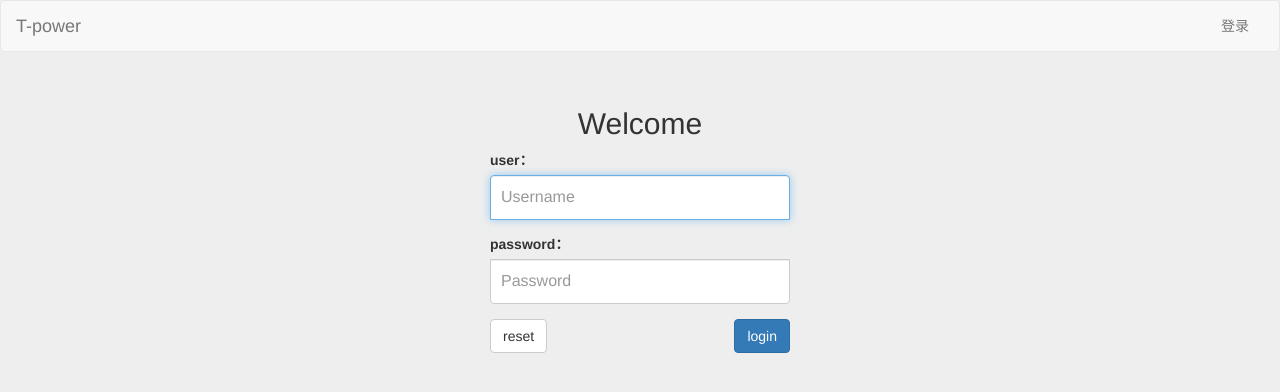
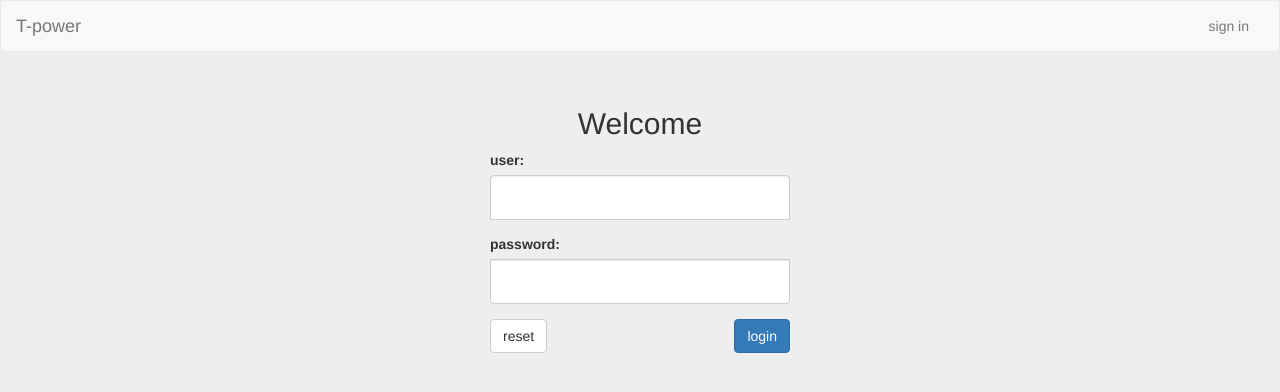
Before and after one commit to caobaichuan1122/inventory_management, a Django app: page / in a window 1280 px wide. Shown: the top 392 px of the page. Run offline with Django 4.2, Linux system fonts and the light colour scheme; some libraries are stand-ins or nearby versions.

Commit message:
version 10

```diff
--- /dev/null
+++ b/login/froms.py
@@ -0,0 +1,6 @@
+from django import forms
+
+
+class UserForm(forms.Form):
+    username = forms.CharField(label="user", max_length=128, widget=forms.TextInput(attrs={'class': 'form-control'}))
+    password = forms.CharField(label="password", max_length=256, widget=forms.PasswordInput(attrs={'class': 'form-control'}))
--- a/login/templates/base.html
+++ b/login/templates/base.html
@@ -40,7 +40,7 @@
             <!--<li class="active"><a href="/index/">主页</a></li>-->
           </ul>
           <ul class="nav navbar-nav navbar-right">
-            <li><a href="/login/">登录</a></li>
+            <li><a href="/login/">sign in</a></li>
             <!--<li><a href="/register/">注册</a></li>-->
           </ul>
         </div><!-- /.navbar-collapse -->
--- a/login/templates/login/login.html
+++ b/login/templates/login/login.html
@@ -10,16 +10,23 @@
     <div class="container">
         <div class="col-md-4 col-md-offset-4">
           <form class='form-login' action="/login/" method="post">
+
+              {% if message %}
+                    <div class="alert alert-warning">{{ message }}</div>
+              {% endif %}
+
               {% csrf_token %}
               <h2 class="text-center">Welcome</h2>
+
               <div class="form-group">
-                <label for="id_username">user：</label>
-                <input type="text" name='username' class="form-control" id="id_username" placeholder="Username" autofocus required>
-              </div>
-              <div class="form-group">
-                <label for="id_password">password：</label>
-                <input type="password" name='password' class="form-control" id="id_password" placeholder="Password" required>
-              </div>
+                  {{ login_form.username.label_tag }}
+                  {{ login_form.username}}
+                </div>
+                <div class="form-group">
+              {{ login_form.password.label_tag }}
+              {{ login_form.password }}
+                  </div>
+
               <button type="reset" class="btn btn-default pull-left">reset</button>
               <button type="submit" class="btn btn-primary pull-right">login</button>
           </form>
--- a/login/views.py
+++ b/login/views.py
@@ -1,4 +1,7 @@
 from django.shortcuts import render,redirect
+from .froms import UserForm
+from login import models
+
 
 def index(request):
     pass
@@ -6,10 +9,23 @@ def index(request):
 
 def login(request):
     if request.method == "POST":
-        username = request.POST.get('username')
-        password = request.POST.get('password')
-        return redirect('/index/')
-    return render(request, 'login/login.html')
+        login_form = UserForm(request.POST)
+        message = "Please check！"
+        if login_form.is_valid():
+            username = login_form.cleaned_data['username']
+            password = login_form.cleaned_data['password']
+            try:
+                user = models.User.objects.get(name=username)
+                if user.password == password:
+                    return redirect('/index/')
+                else:
+                    message = "password error！"
+            except:
+                message = "account error！"
+        return render(request, 'login/login.html', locals())
+
+    login_form = UserForm()
+    return render(request, 'login/login.html', locals())
 
 def register(request):
     pass
```
